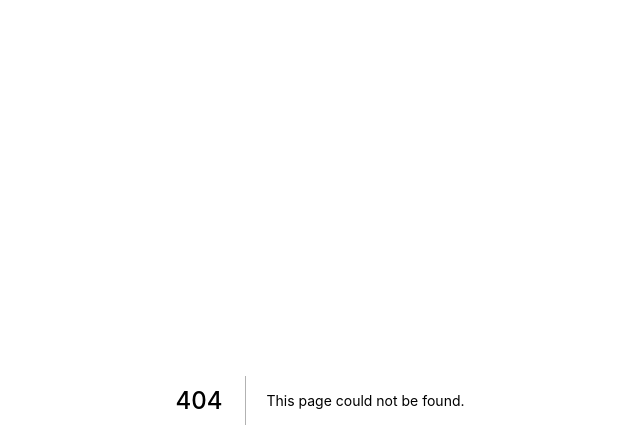
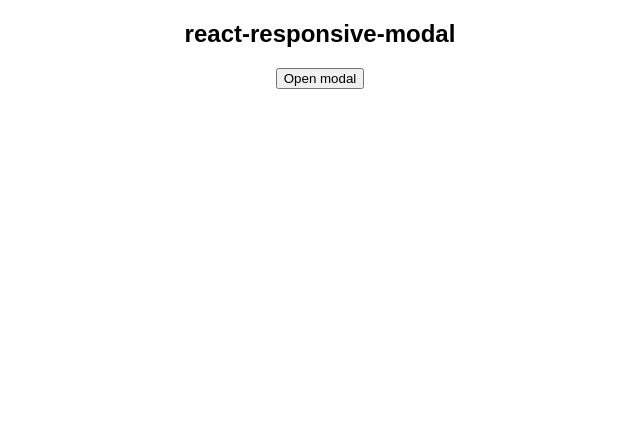
Before and after one commit to senspond20/nextTp-p1, a Next.js app: page /modal in a window 1280 px wide. Before the commit this address had no page. Shown: the top 448 px of the page, without its empty margins (320-960 px from the left). Built offline with nearby package versions, Linux system fonts and the light colour scheme.

Commit message:
react-modal

```diff
--- a/package.json
+++ b/package.json
@@ -20,6 +20,7 @@
     "next": "^10.1.3",
     "react": "^17.0.2",
     "react-dom": "^17.0.2",
+    "react-responsive-modal": "^6.0.1",
     "react-slick": "^0.28.1",
     "slick-carousel": "^1.8.1",
     "styled-components": "^5.2.0",
--- /dev/null
+++ b/pages/modal/index.tsx
@@ -0,0 +1,44 @@
+import React from "react";
+// import { render } from "react-dom";
+import "react-responsive-modal/styles.css";
+import { Modal } from "react-responsive-modal";
+
+const styles = {
+    fontFamily: "sans-serif" as const,
+    textAlign: "center" as const
+};
+
+class App extends React.Component {
+    state = {
+        open: false
+    };
+
+    onOpenModal = () => {
+        this.setState({ open: true });
+    };
+
+    onCloseModal = () => {
+        this.setState({ open: false });
+    };
+
+    render() {
+        const { open } = this.state;
+        return (
+            <div style={styles}>
+                <h2>react-responsive-modal</h2>
+                <button onClick={this.onOpenModal}>Open modal</button>
+                <Modal open={open} onClose={this.onCloseModal}>
+                    <h2>Simple centered modal</h2>
+                    <p>
+                        Lorem ipsum dolor sit amet, consectetur adipiscing elit. Nullam
+                        pulvinar risus non risus hendrerit venenatis. Pellentesque sit amet
+                        hendrerit risus, sed porttitor quam.
+                    </p>
+                </Modal>
+            </div>
+        );
+    }
+}
+
+// render(<App />, document.getElementById("root"));
+export default App;
```
Also changed, not shown: 1 other file (tests, documents, lock files or other folders).
